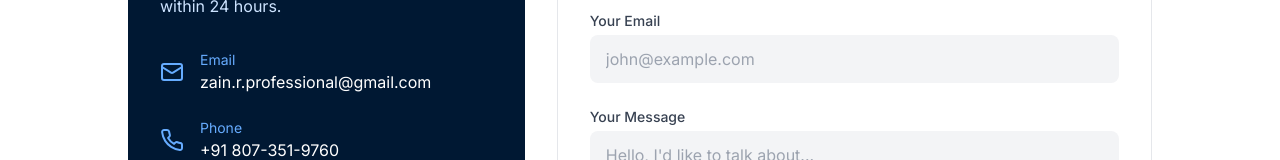
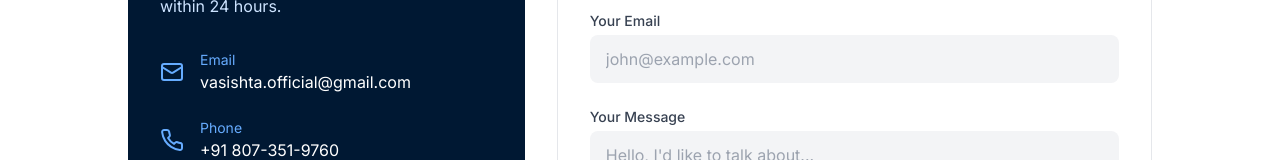
Before and after one commit to Vasishta-decode/vasishta.dev, a React (Vite) app: page / in a window 1280 px wide. Shown: the part 3794-3954 px from the top of the page. Built offline with nearby package versions, Linux system fonts and the light colour scheme.

Commit message:
Update Contact.tsx , Mail id

```diff
--- a/src/components/Contact.tsx
+++ b/src/components/Contact.tsx
@@ -58,7 +58,7 @@ const Contact: React.FC = () => {
                     <Mail className="w-6 h-6 text-blue-300" />
                     <div>
                       <p className="text-sm text-blue-300">Email</p>
-                      <p>zain.r.professional@gmail.com</p>
+                      <p>vasishta.official@gmail.com</p>
                     </div>
                   </div>
 
```
